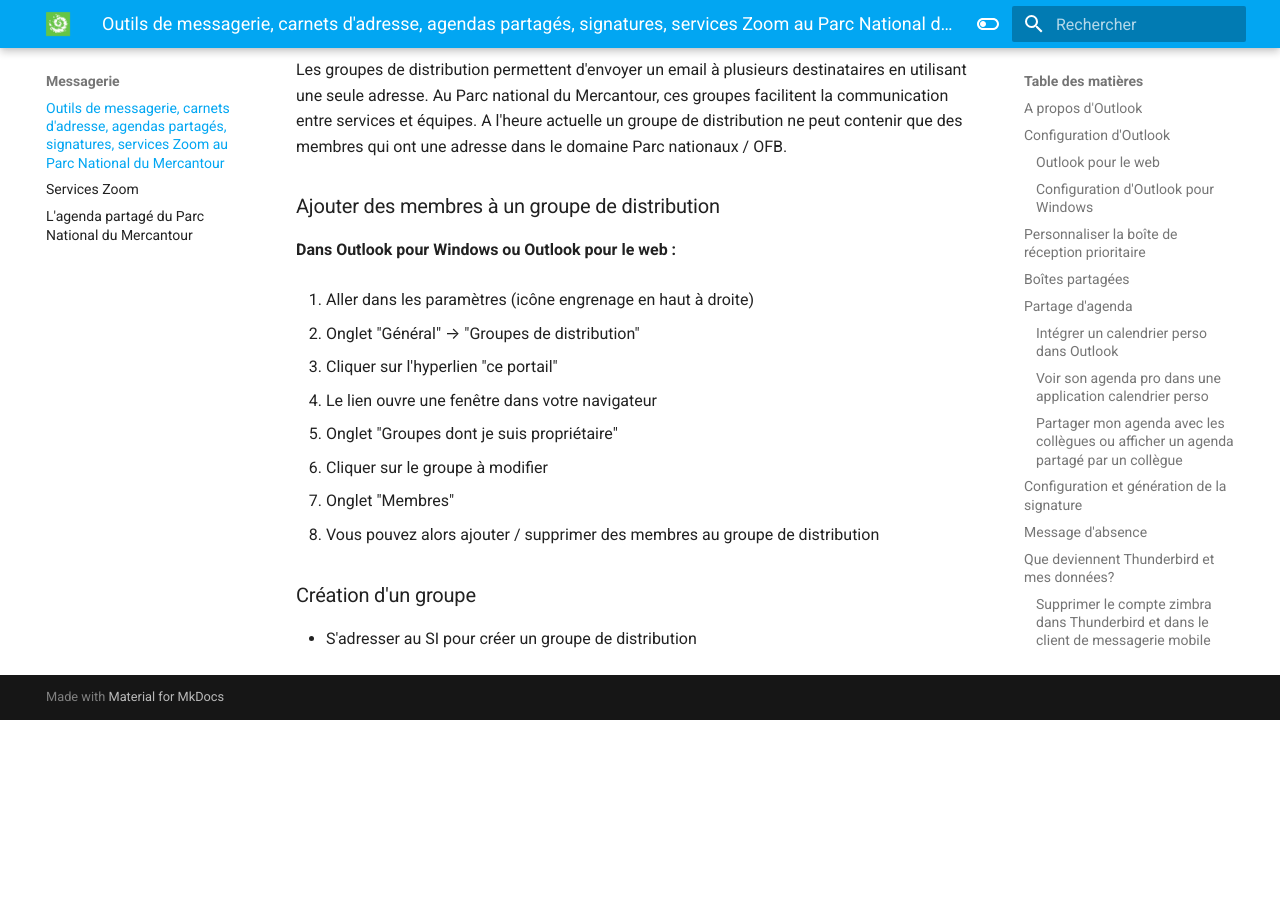
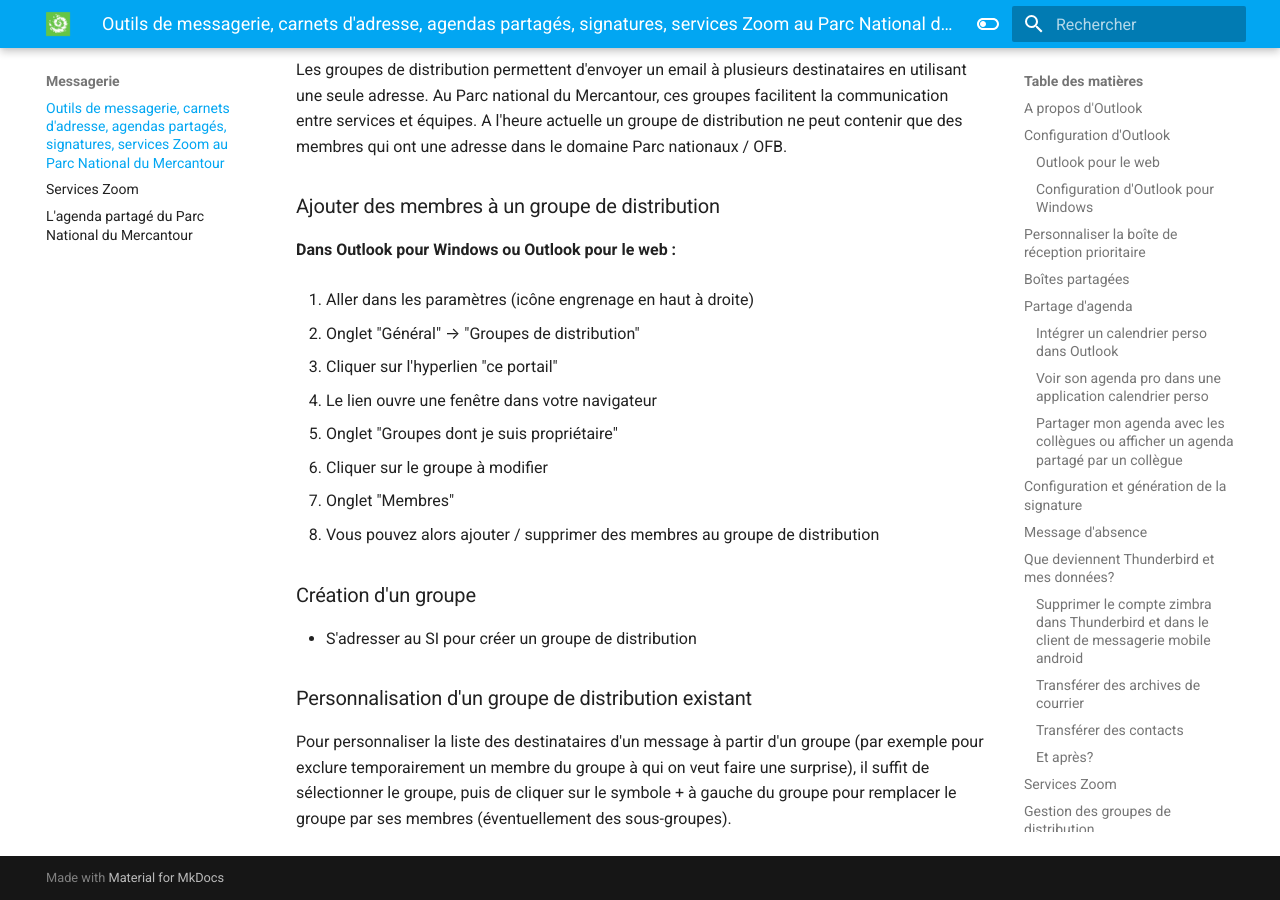
Before and after one commit to PnMercantour/faq, an MkDocs documentation site: the page built from docs/messagerie/README.md, in a window 1280 px wide and 900 px high, scrolled down 6189 px. Built offline with MkDocs 1.6.1 and Material for MkDocs 9.7.7, drawn with Linux system fonts in a browser that asks for light colours; before the commit the page ends 6909 px from its top, so only the background shows below that.

Commit message:
personnalisation d'un groupe mail

```diff
--- a/docs/messagerie/README.md
+++ b/docs/messagerie/README.md
@@ -178,3 +178,7 @@
 ### Création d'un groupe
 
 - S'adresser au SI pour créer un groupe de distribution
+
+### Personnalisation d'un groupe de distribution existant
+
+Pour personnaliser la liste des destinataires d'un message à partir d'un groupe (par exemple pour exclure temporairement un membre du groupe à qui on veut faire une surprise), il suffit de sélectionner le groupe, puis de cliquer sur le symbole + à gauche du groupe pour remplacer le groupe par ses membres (éventuellement des sous-groupes).
```
